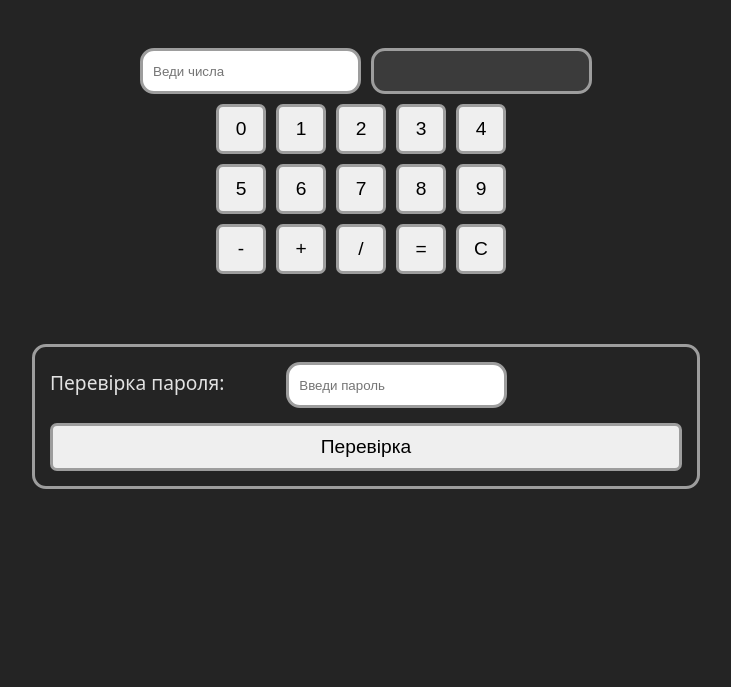
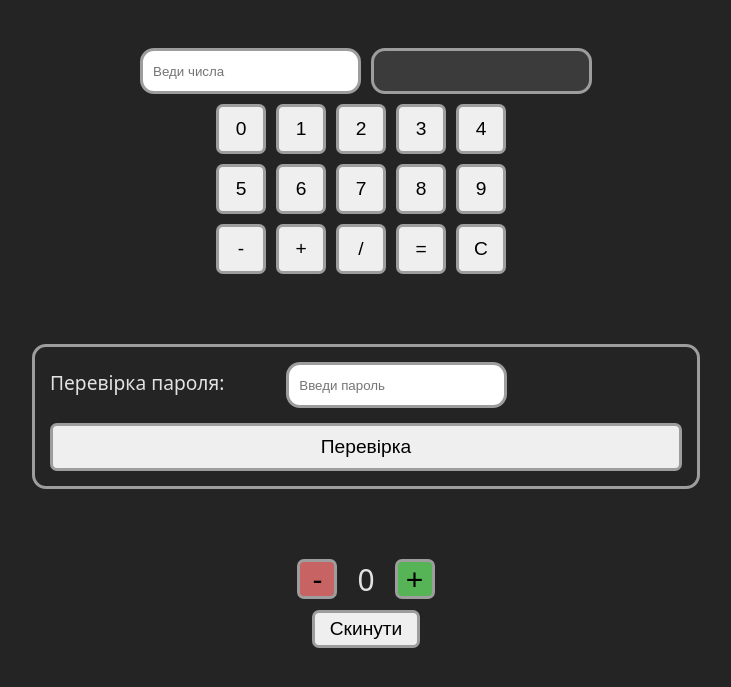
Before and after one commit to YouKnowWhoIs/practice-HTML-CSS-JS-4, a website built with Vite: page index.html in a window 1280 px wide. Shown: the part 75-762 px from the top of the page, without its empty margins (274-1005 px from the left). Built offline with nearby package versions, Linux system fonts and the light colour scheme.

Commit message:
add counter

```diff
--- a/index.html
+++ b/index.html
@@ -45,7 +45,19 @@
       <p class="successful-text"></p>
       <button class="pass-btn" type="submit">Перевiрка</button>
     </div>
+
+    <div id="counter">
+      <div class="conteiner-counter">
+        <button class="btn-minus" type="button">-</button>
+        <p class="number"></p>
+        <button class="btn-plus" type="button">+</button>
+      </div>
+      <div class="conteiner-btn-reset">
+        <button class="reset" type="button">Скинути</button>
+      </div>
+    </div>
     <script src="./src/components/calculate/calculate.js"></script>
     <script src="./src/components/passwordCheck/passwordCheck.js"></script>
+    <script src="./src/components/counter/counter.js"></script>
   </body>
 </html>
--- /dev/null
+++ b/src/components/counter/counter.js
@@ -0,0 +1,30 @@
+function counter() {
+  const btnMinus = document.querySelector(".btn-minus");
+  const btnPlus = document.querySelector(".btn-plus");
+  const number = document.querySelector(".number");
+  const btnReset = document.querySelector(".reset");
+
+  let count = 0;
+  number.textContent = count;
+
+  btnMinus.addEventListener("click", () => {
+    if (count <= 0) {
+      count = 0;
+    } else {
+      --count;
+      number.textContent = count;
+    }
+  });
+
+  btnPlus.addEventListener("click", () => {
+    ++count;
+    number.textContent = count;
+  });
+
+  btnReset.addEventListener("click", () => {
+    count = 0;
+    number.textContent = count;
+  });
+}
+
+counter();
--- /dev/null
+++ b/src/style/counter/counter.css
@@ -0,0 +1,52 @@
+#counter {
+  margin-bottom: 70px;
+  display: flex;
+  flex-direction: column;
+  align-items: center;
+  gap: 10px;
+}
+
+.conteiner-counter {
+  display: flex;
+  flex-direction: row;
+  gap: 20px;
+}
+
+.btn-minus,
+.btn-plus {
+  width: 40px;
+  height: 40px;
+  font-size: 30px;
+  border-radius: 7px;
+  border: 3px solid #9d9d9d;
+  transition: all 0.3s ease;
+}
+
+.btn-minus {
+  background-color: rgb(199, 99, 99);
+}
+.btn-minus:hover {
+  background-color: rgb(120, 48, 48);
+}
+
+.btn-plus {
+  background-color: rgb(86, 179, 86);
+}
+.btn-plus:hover {
+  background-color: rgb(49, 101, 49);
+}
+
+.number {
+  font-size: 30px;
+}
+
+.reset {
+  padding: 5px 15px;
+  font-size: larger;
+  border: 3px solid #9d9d9d;
+  border-radius: 7px;
+  transition: all 0.3s ease;
+}
+.reset:hover {
+  background-color: #3c3c3c;
+}
--- a/src/style/style.css
+++ b/src/style/style.css
@@ -1,5 +1,6 @@
 @import "./calculate/calculate.css";
 @import "./passwordCheck/passwordCheck.css";
+@import "./counter/counter.css";
 
 :root {
   font-family: system-ui, Avenir, Helvetica, Arial, sans-serif;
```
